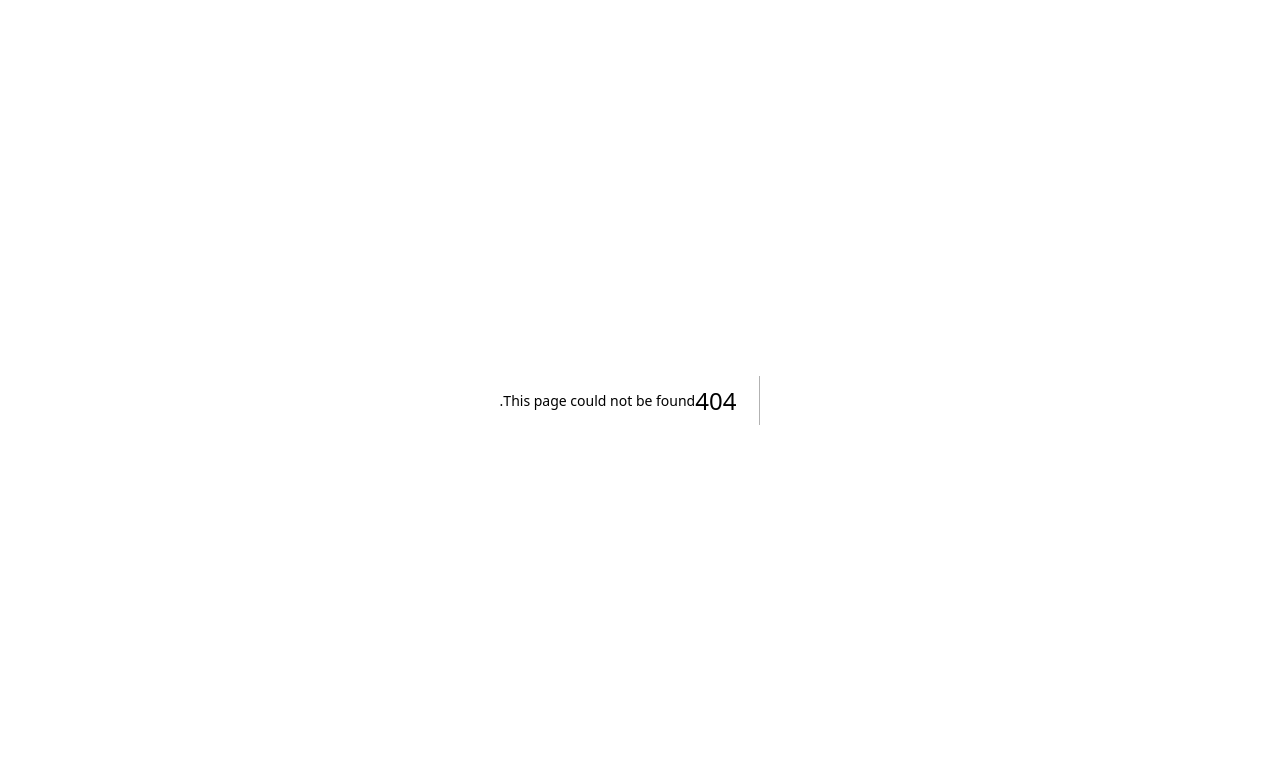
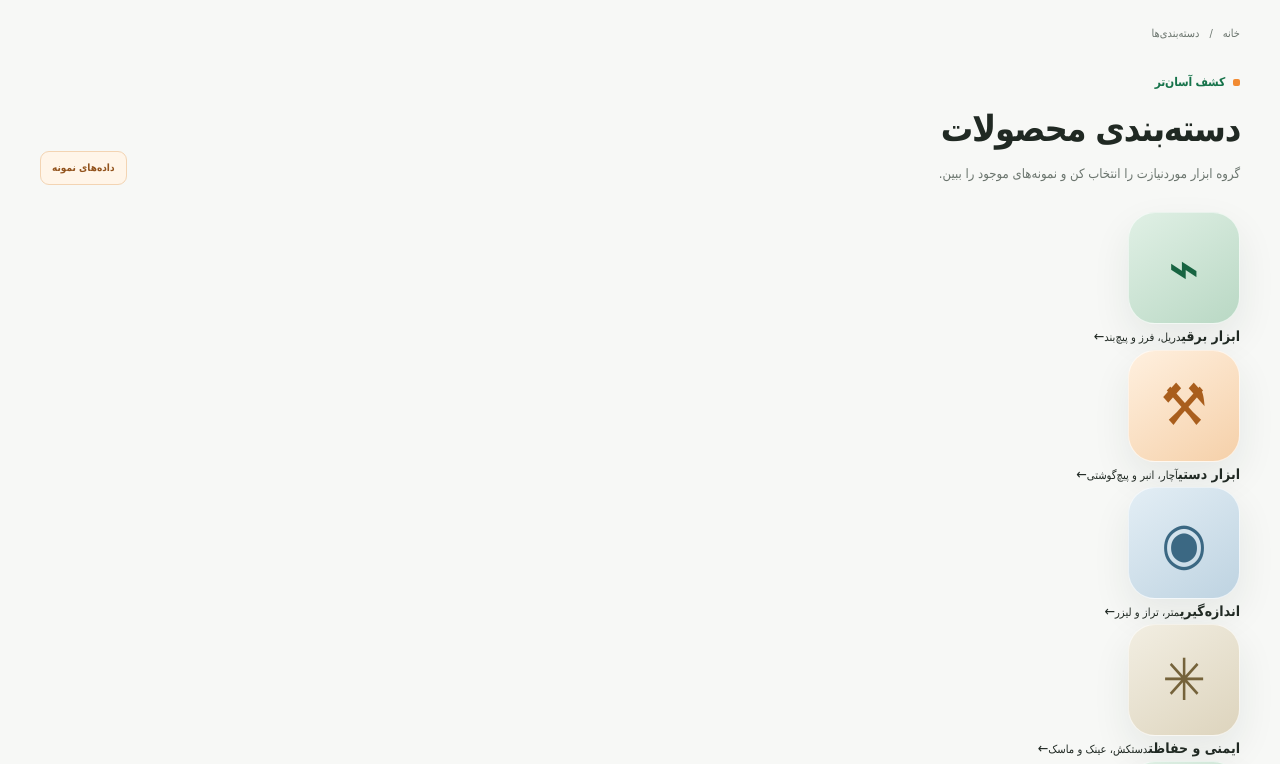
Before and after one commit to saman2079/bank_abzar, a Next.js app: page /categories in a window 1280 px wide. Before the commit this address had no page. Shown: the top 764 px of the page. Built offline with nearby package versions, Linux system fonts and the light colour scheme.

Commit message:
feat: add category index preview

```diff
--- /dev/null
+++ b/app/categories/page.tsx
@@ -0,0 +1,18 @@
+import type { Metadata } from "next";
+import Link from "next/link";
+import "../shop.css";
+
+export const metadata: Metadata = { title: "دسته‌بندی محصولات", description: "دسته‌بندی‌های نمونه فروشگاه بانک ابزار." };
+
+const categories = [
+  { id: "1", title: "ابزار برقی", detail: "دریل، فرز و پیچ‌بند", icon: "⌁", tone: "green" },
+  { id: "2", title: "ابزار دستی", detail: "آچار، انبر و پیچ‌گوشتی", icon: "⚒", tone: "orange" },
+  { id: "3", title: "اندازه‌گیری", detail: "متر، تراز و لیزر", icon: "◉", tone: "blue" },
+  { id: "4", title: "ایمنی و حفاظت", detail: "دستکش، عینک و ماسک", icon: "✳", tone: "sand" },
+  { id: "5", title: "باغبانی", detail: "قیچی و ابزار نگهداری", icon: "♧", tone: "green" },
+  { id: "6", title: "تجهیزات کارگاهی", detail: "لوازم کاربردی کارگاه", icon: "▦", tone: "blue" },
+];
+
+export default function CategoriesPage() {
+  return <main className="shop-page"><div className="container"><div className="shop-breadcrumb"><Link href="/">خانه</Link><span>/</span><span>دسته‌بندی‌ها</span></div><header className="shop-page-heading"><div><span className="eyebrow">کشف آسان‌تر</span><h1>دسته‌بندی محصولات</h1><p>گروه ابزار موردنیازت را انتخاب کن و نمونه‌های موجود را ببین.</p></div><span className="demo-notice">داده‌های نمونه</span></header><div className="category-grid-page">{categories.map((category) => <Link className="category-page-card lift" href={`/categories/${category.id}`} key={category.id}><span className={`product-art tone-${category.tone}`}>{category.icon}</span><span><strong>{category.title}</strong><small>{category.detail}</small></span><span className="category-arrow">←</span></Link>)}</div></div></main>;
+}
```
